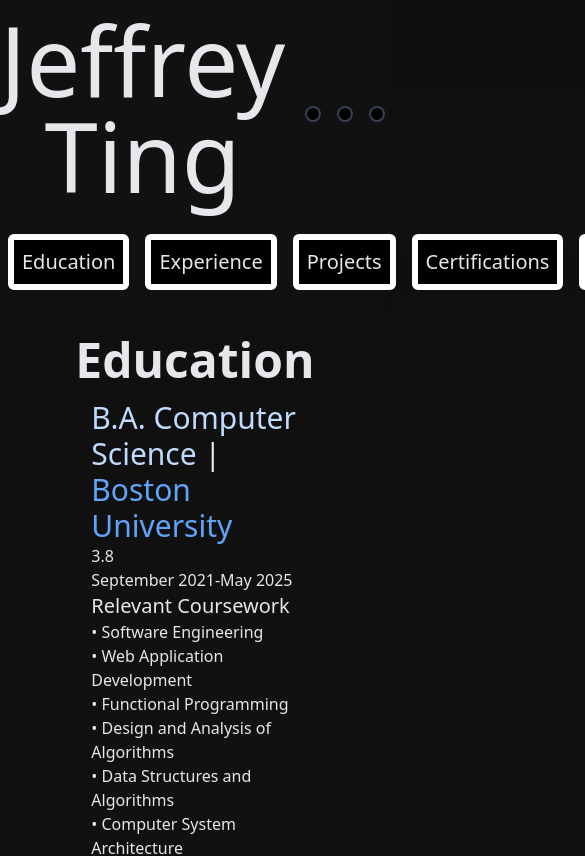
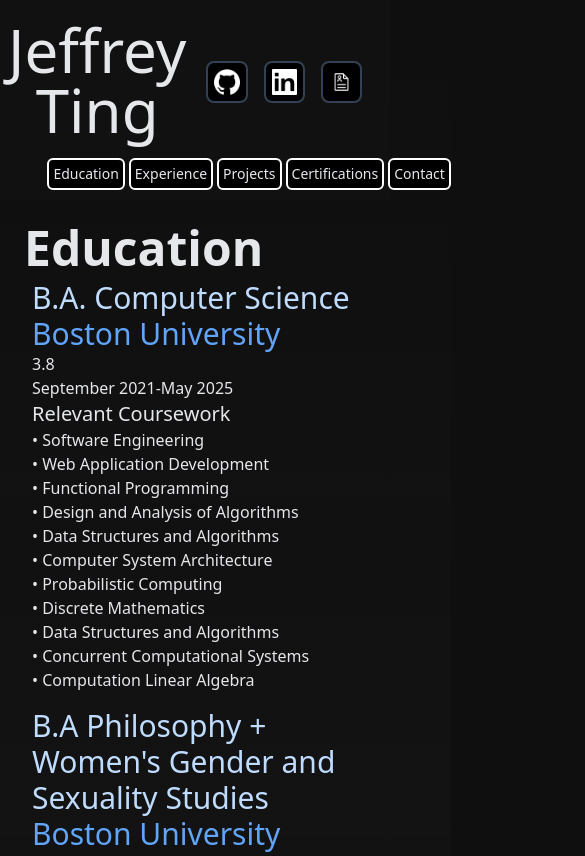
Before and after one commit to KingTingTheGreat/jting, a Next.js app: page / in a window 390 px wide. Shown: the top 856 px of the page, 585 px wide, since content can reach past the window. Built offline with nearby package versions, Linux system fonts and the light colour scheme.

Commit message:
mobile styling

```diff
--- a/app/page.tsx
+++ b/app/page.tsx
@@ -6,7 +6,7 @@
 
 export default function Home() {
 	return (
-		<main className="flex flex-col items-center justify-between p-6 w-full">
+		<main className="flex flex-col items-center justify-between p-2 md:p-6 w-full">
 			<EducationWrapper title={internalPages.education.title} educationList={internalPages.education.children} />
 			<ExperienceWrapper
 				title={internalPages.experience.title}
--- a/components/elementWrapper.tsx
+++ b/components/elementWrapper.tsx
@@ -8,9 +8,14 @@
 	children: React.ReactNode;
 }) => {
 	return (
-		<div id="title" className="m-2 p-2 transition rounded-xl hover:bg-[#191b29]">
+		<div id="title" className="m-1 p-1 md:m-2 md:p-2 transition rounded-xl hover:bg-[#191b29]">
 			<h1 className="text-3xl">
-				<span className="text-blue-200">{title}</span> | <span className="text-blue-400">{subtitle}</span>
+				<span className="text-blue-200">{title}</span>
+				<span className="hidden md:inline"> | </span>
+				<span className="md:hidden">
+					<br />
+				</span>
+				<span className="text-blue-400">{subtitle}</span>
 			</h1>
 			{children}
 		</div>
--- a/components/header.tsx
+++ b/components/header.tsx
@@ -4,10 +4,10 @@
 
 export const Header = () => {
 	return (
-		<header className="flex flex-col items-center w-full bg-[#111]">
+		<header className="flex flex-col p-2 md:p-0 items-center w-full bg-[#111]">
 			<div className="flex w-full justify-between">
-				<div className="flex-1 "></div>
-				<Link href="/" className="flex-1 text-center text-8xl pb-2 pt-1 mb-4 mt-2">
+				<div className="flex-1 hidden md:block"></div>
+				<Link href="/" className="flex-1 text-center md:text-8xl text-6xl spb-2 pt-1 mb-4 mt-2">
 					<h1>Jeffrey Ting</h1>
 				</Link>
 				<AdditionalInfo />
--- a/components/navLinks.tsx
+++ b/components/navLinks.tsx
@@ -5,7 +5,7 @@
 	return (
 		<Link
 			href={`#${link.toLowerCase()}`}
-			className="p-2 text-xl capitalize rounded-md my-1.5 mx-2 transition flex-1 bg-black border-[6px] border-solid border-white text-center hover:border-blue-400 hover:text-blue-100">
+			className="p-1 md:p-2 text-sm md:text-xl capitalize rounded-md m-0.5 md:my-1.5 md:mx-2 transition flex-1 bg-black border-[2px] md:border-[6px] border-solid border-white text-center hover:border-blue-400 hover:text-blue-100">
 			{link}
 		</Link>
 	);
@@ -13,7 +13,7 @@
 
 const NavLinks = () => {
 	return (
-		<nav className="flex w-full justify-around">
+		<nav className="flex w-[80%] justify-around">
 			{Object.entries(internalPages).map(([key]) => (
 				<StringLink key={key} link={key} />
 			))}
--- a/components/sectionWrapper.tsx
+++ b/components/sectionWrapper.tsx
@@ -1,6 +1,6 @@
 const SectionWrapper = ({ title, children }: { title: string; children: React.ReactNode }) => {
 	return (
-		<div id={title} className="flex flex-col justify-center m-4 w-[70%]">
+		<div id={title} className="flex flex-col justify-center m-4 w[95%] md:w-[70%]">
 			<h1 className="text-5xl font-semibold capitalize">{title}</h1>
 			{children}
 		</div>
```
